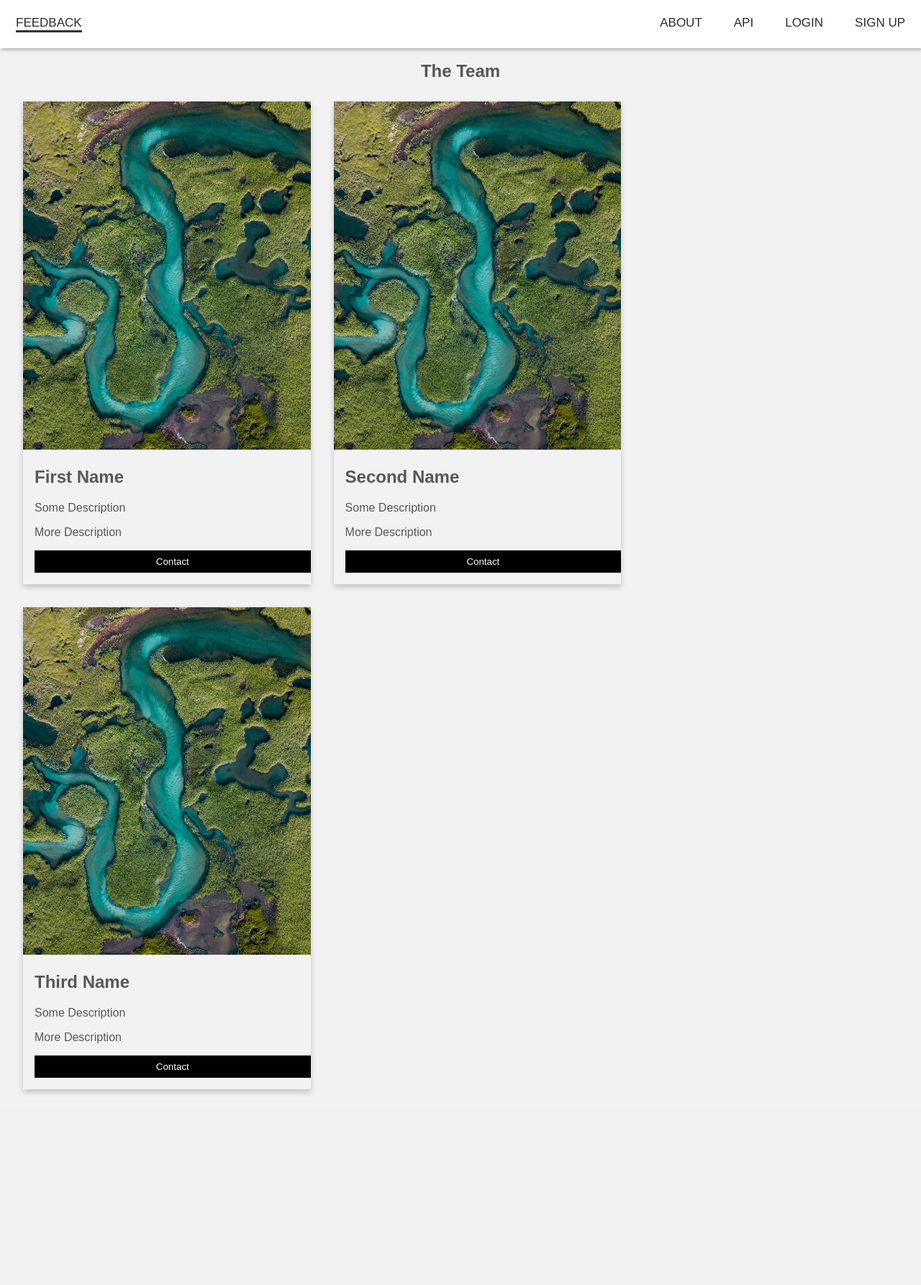
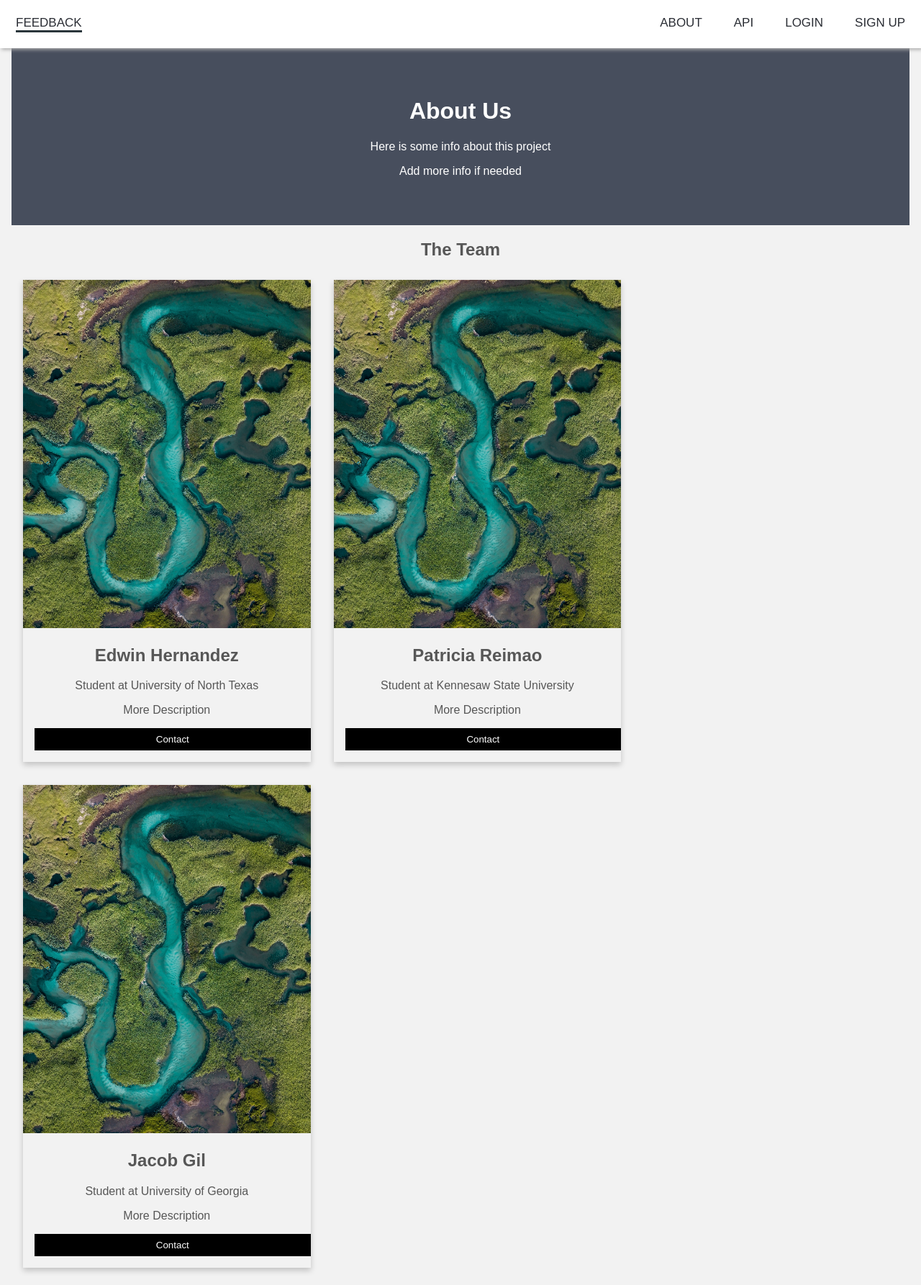
Before and after one commit to jgil325/FeedbackForm, a Flask app: page /about in a window 1280 px wide. Shown: the whole page at 72% size. Before the commit the page ends 1521 px from the top, so only its background shows below. Run offline with Flask 2, Linux system fonts and the light colour scheme; some web fonts are replaced.

Commit message:
more info added

```diff
--- a/static/css/about.css
+++ b/static/css/about.css
@@ -14,8 +14,16 @@
     margin: 8px;
 }
 
+.about-section {
+    padding: 50px;
+    text-align: center;
+    background-color: #474e5d;
+    color: white;
+}
+
 .container {
     padding: 0 16px;
+    text-align: center;
 }
 
 .container::after, .row::after {
--- a/templates/about.html
+++ b/templates/about.html
@@ -2,14 +2,19 @@
 {% block content %}
     <link rel="stylesheet" href="static/css/about.css" />
 
+    <div class="about-section">
+        <h1>About Us</h1>
+        <p>Here is some info about this project</p>
+        <p>Add more info if needed</p>
+    </div>
     <h2 style="text-align:center">The Team</h2>
     <div class="row">
         <div class="column">
             <div class="card">
                 <img src="static/images/Nature-Pic.jpg" alt="Test Image" style="width:100%">
                 <div class="container">
-                <h2>First Name</h2>
-                <p>Some Description</p>
+                <h2>Edwin Hernandez</h2>
+                <p>Student at University of North Texas</p>
                 <p>More Description</p>
                 <p><button class="button">Contact</button></p>
                 </div>
@@ -20,8 +25,8 @@
             <div class="card">
                 <img src="static/images/Nature-Pic.jpg" alt="Test Image" style="width:100%">
                 <div class="container">
-                <h2>Second Name</h2>
-                <p>Some Description</p>
+                <h2>Patricia Reimao</h2>
+                <p>Student at Kennesaw State University</p>
                 <p>More Description</p>
                 <p><button class="button">Contact</button></p>
                 </div>
@@ -32,8 +37,8 @@
             <div class="card">
                 <img src="static/images/Nature-Pic.jpg" alt="Test Image" style="width:100%">
                 <div class="container">
-                <h2>Third Name</h2>
-                <p>Some Description</p>
+                <h2>Jacob Gil</h2>
+                <p>Student at University of Georgia</p>
                 <p>More Description</p>
                 <p><button class="button">Contact</button></p>
                 </div>
```
